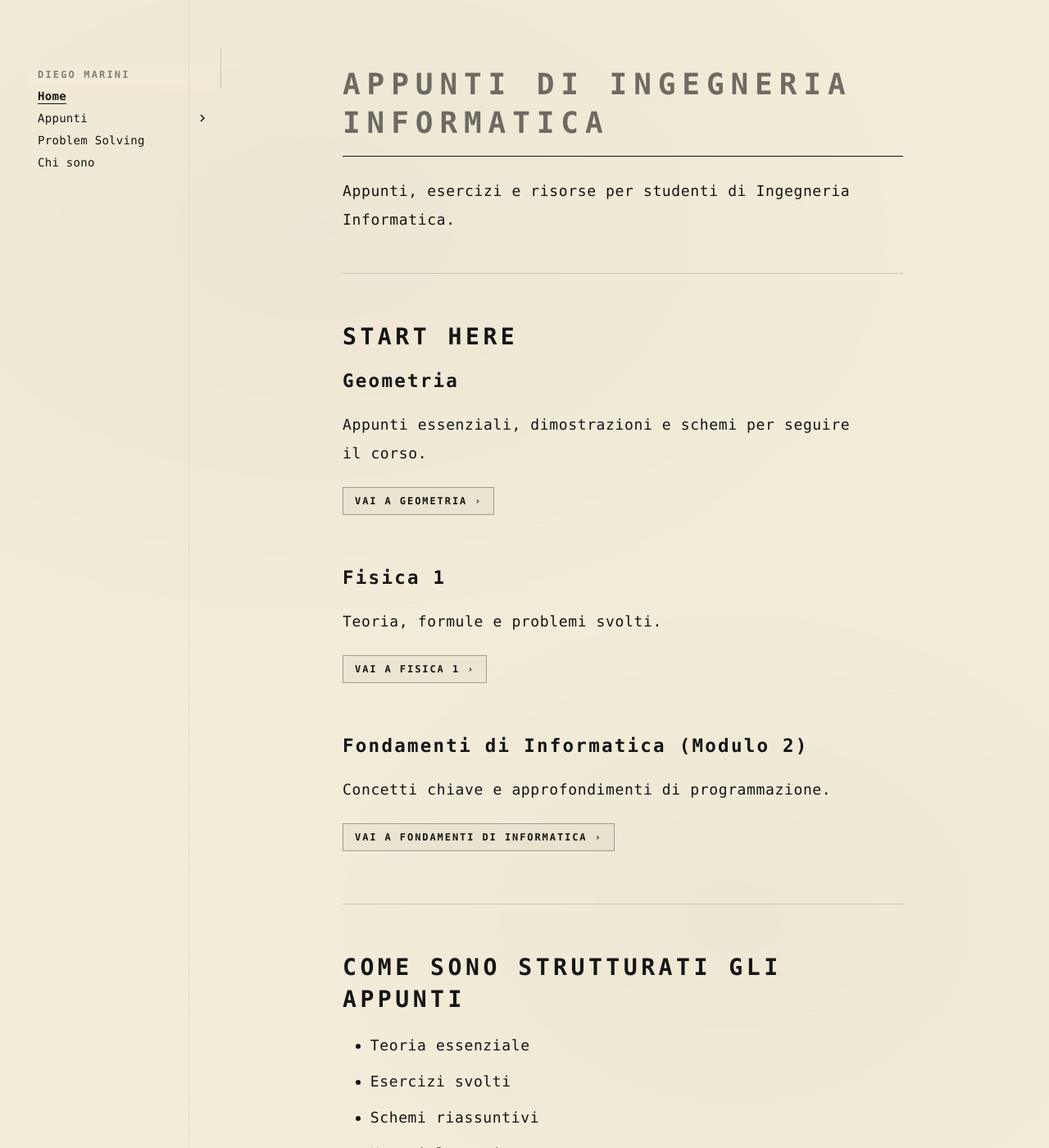
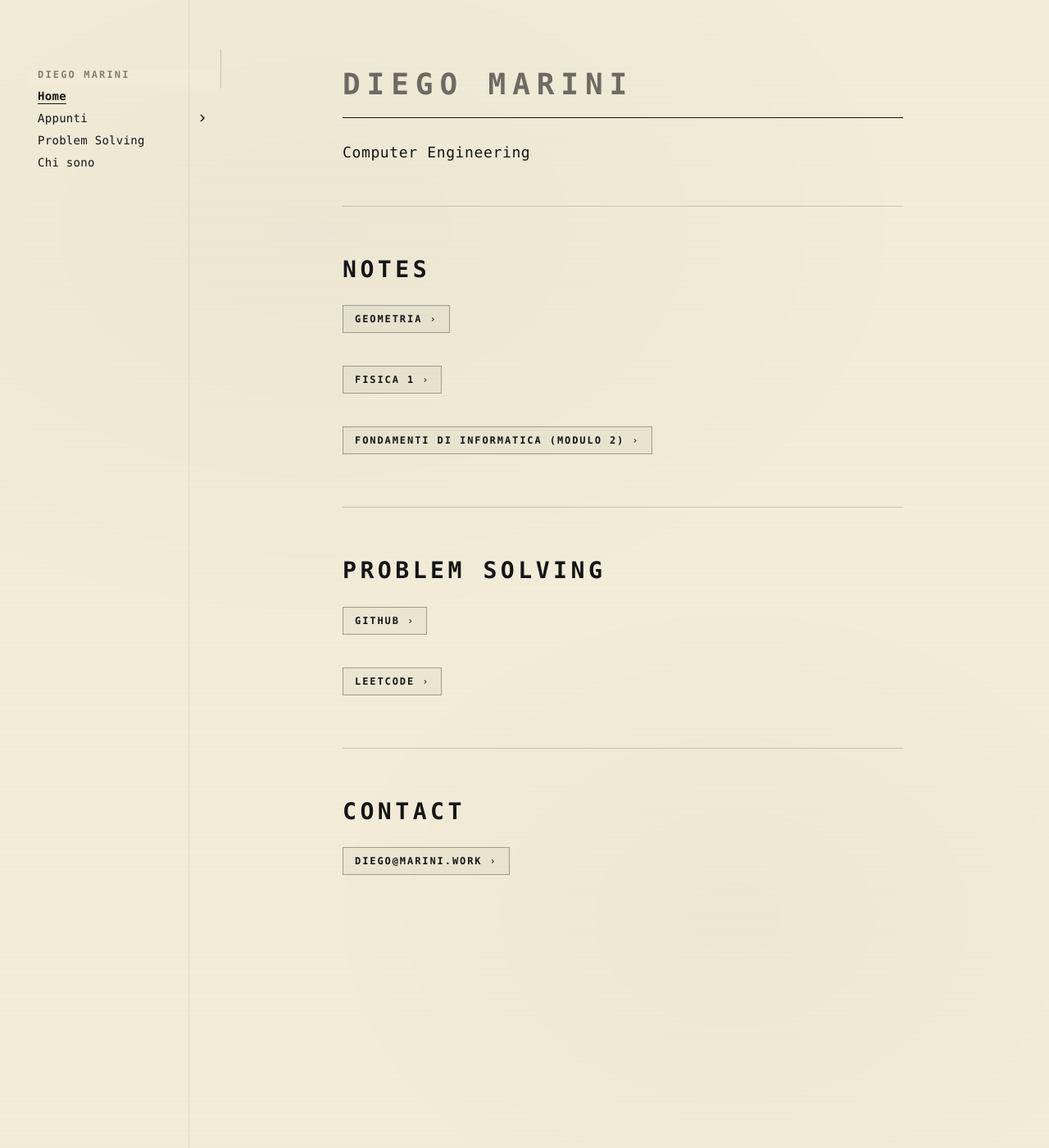
Before and after one commit to diego-marini/marini-notes, an MkDocs documentation site: the page built from docs/index.md, in a window 1280 px wide and 1400 px high. Shown: the whole window at 82% size. Built offline with MkDocs 1.6.1 and Material for MkDocs 9.7.7, drawn with Linux system fonts in a browser that asks for light colours; some of the changed text lies outside the part shown.

Commit message:
Finalize minimalist homepage

```diff
--- a/docs/index.md
+++ b/docs/index.md
@@ -1,54 +1,29 @@
-# APPUNTI DI INGEGNERIA INFORMATICA
+# Diego Marini
 
-Appunti, esercizi e risorse per studenti di Ingegneria Informatica.
+Computer Engineering
 
 ---
 
-## START HERE
+## Notes
 
-### Geometria
-Appunti essenziali, dimostrazioni e schemi per seguire il corso.
+<a class="cta" href="geometria/">Geometria</a>
 
-<a class="cta" href="geometria/">Vai a Geometria</a>
+<a class="cta" href="fisica/">Fisica 1</a>
 
-### Fisica 1
-Teoria, formule e problemi svolti.
-
-<a class="cta" href="fisica/">Vai a Fisica 1</a>
-
-### Fondamenti di Informatica (Modulo 2)
-Concetti chiave e approfondimenti di programmazione.
-
-<a class="cta" href="fondamenti/">Vai a Fondamenti di Informatica</a>
+<a class="cta" href="fondamenti/">Fondamenti di Informatica (Modulo 2)</a>
 
 ---
 
-## COME SONO STRUTTURATI GLI APPUNTI
+## Problem Solving
 
-- Teoria essenziale
-- Esercizi svolti
-- Schemi riassuntivi
-- Materiale aggiornato
+<a class="cta" href="https://github.com/diego-marini" target="_blank" rel="noopener">
+GitHub</a>
+
+<a class="cta" href="https://leetcode.com/" target="_blank" rel="noopener">
+LeetCode</a>
 
 ---
 
-## PROBLEM SOLVING
+## Contact
 
-Percorso parallelo di algoritmi e strutture dati.
-
-- GitHub › [leetcode-journey](https://github.com/diego-marini/leetcode-journey)
-
----
-
-## COMMUNITY
-
-Vuoi contribuire o segnalare errori?
-
-Scrivimi: diego@marini.work
-
----
-
-## CHI SONO
-
-Diego Marini
-Computer Engineering student @ Tor Vergata
+<a class="cta" href="mailto:diego@marini.work">diego@marini.work</a>
```
